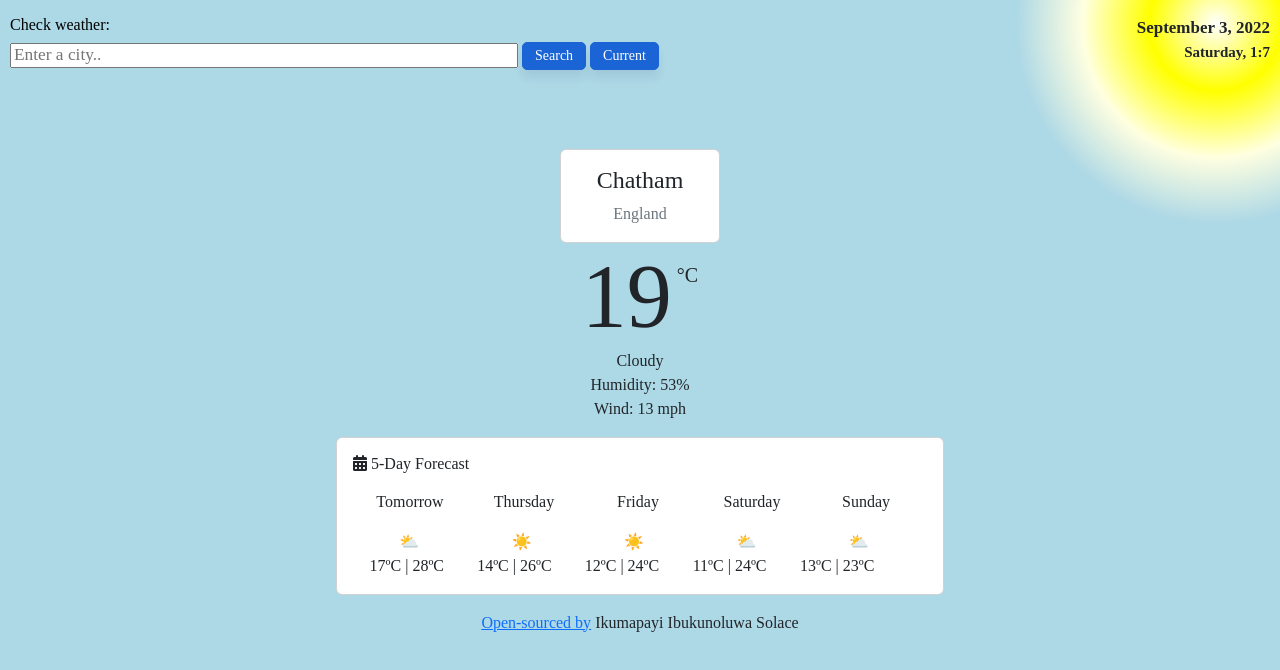
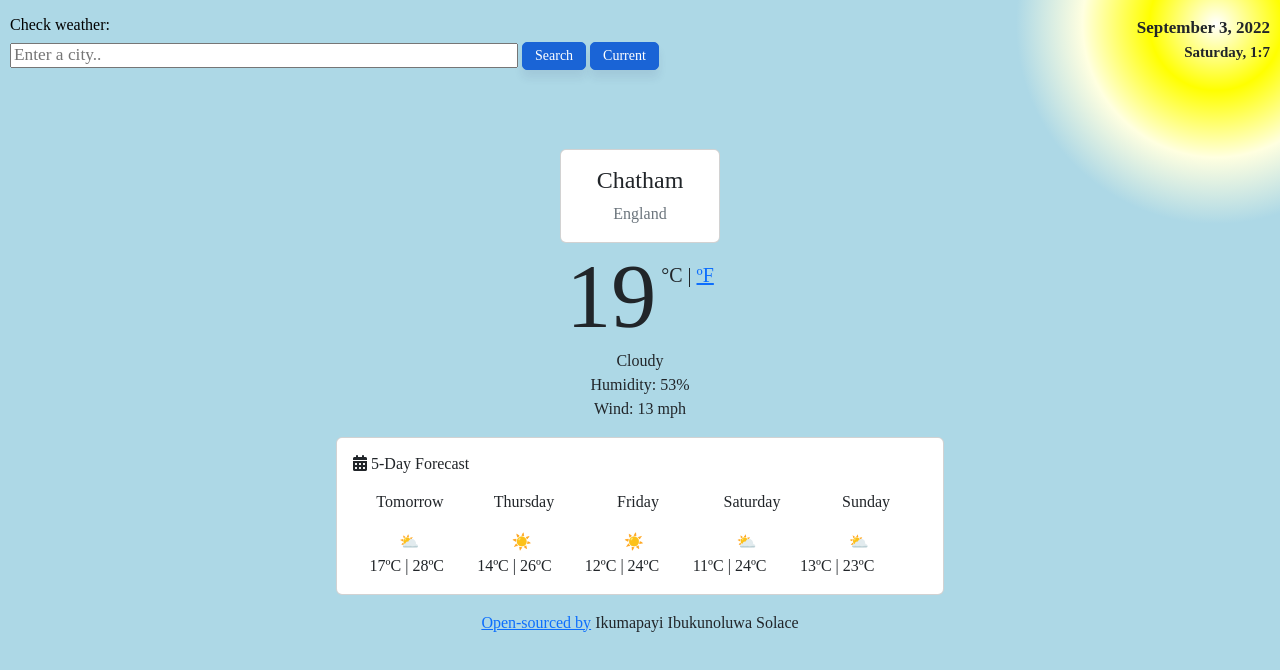
Before and after one commit to solacce/first-project, a plain HTML site: page index.html in a window 1280 px wide. Drawn offline with nearby package versions, Linux system fonts and the light colour scheme; no server answers.

Commit message:
Added Fahrenheit link

```diff
--- a/index.html
+++ b/index.html
@@ -35,7 +35,7 @@
           <span class="card-subtitle mb-2 text-muted" id="country">England</span>
         </div>
       </div>
-      <h5> <span id="temp"> 19</span><span id="celsius">  °C</span></h5>
+      <h5> <span id="temp"> 19</span><span id="celsius">  °C | <a href="#"> ºF</a></span></h5>
             <div class="figures">
               <li><span id="description">Cloudy</span></li>
              <li>Humidity: <span id="humidity">53</span>%</li>
```
Also changed, not shown: 1 other file.
